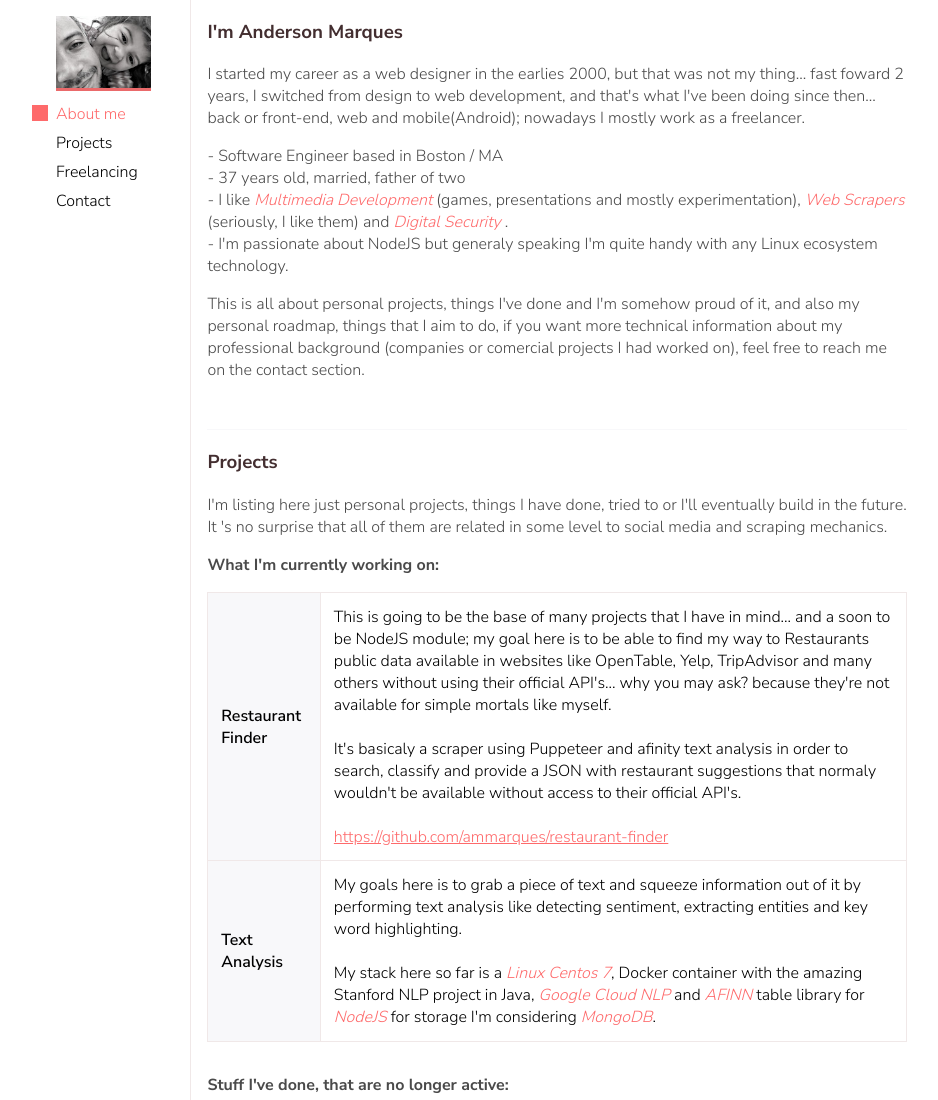
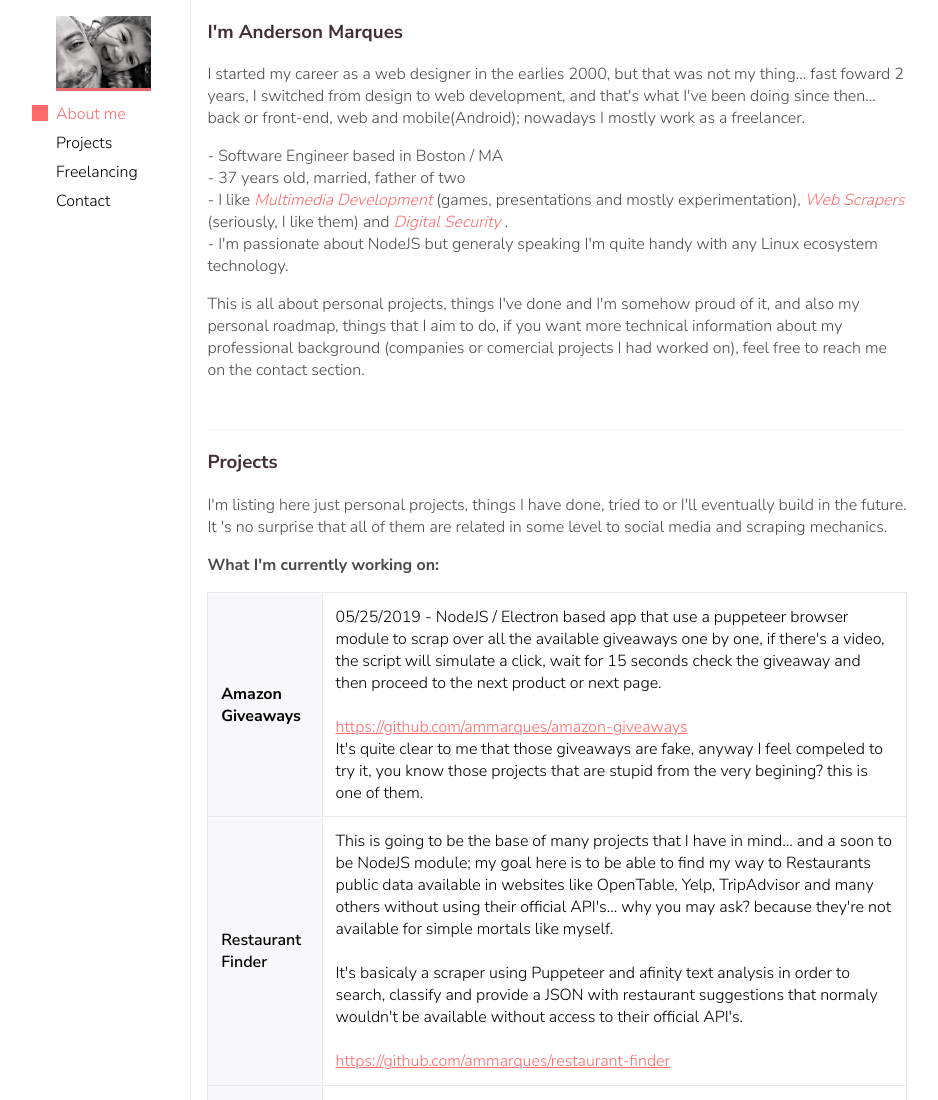
Before and after one commit to ammarques/andersonmm.lineto.in, a plain HTML site: page index.html in a window 1280 px wide. Shown: the top 1100 px of the page, without its empty margins (136-1074 px from the left). Drawn offline with nearby package versions, Linux system fonts and the light colour scheme.

Commit message:
new project added

```diff
--- a/index.html
+++ b/index.html
@@ -77,6 +77,14 @@
           <p><b>What I'm currently working on:</b></p>
 
           <table>
+			<tr>
+              <td><b>Amazon Giveaways</b></td>
+              <td>
+              05/25/2019 - NodeJS / Electron based app that use a puppeteer browser module to scrap over all the available giveaways one by one, if there's a video, the script will simulate a click, wait for 15 seconds check the giveaway and then proceed to the next product or next page.<br/><br/>
+               <a href="https://github.com/ammarques/amazon-giveaways" target="_blank">https://github.com/ammarques/amazon-giveaways</a><br/>
+               It's quite clear to me that those giveaways are fake, anyway I feel compeled to try it, you know those projects that are stupid from the very begining? this is one of them.
+              </td>
+            </tr>
             <tr>
               <td>Restaurant Finder</td>
               <td>
```
